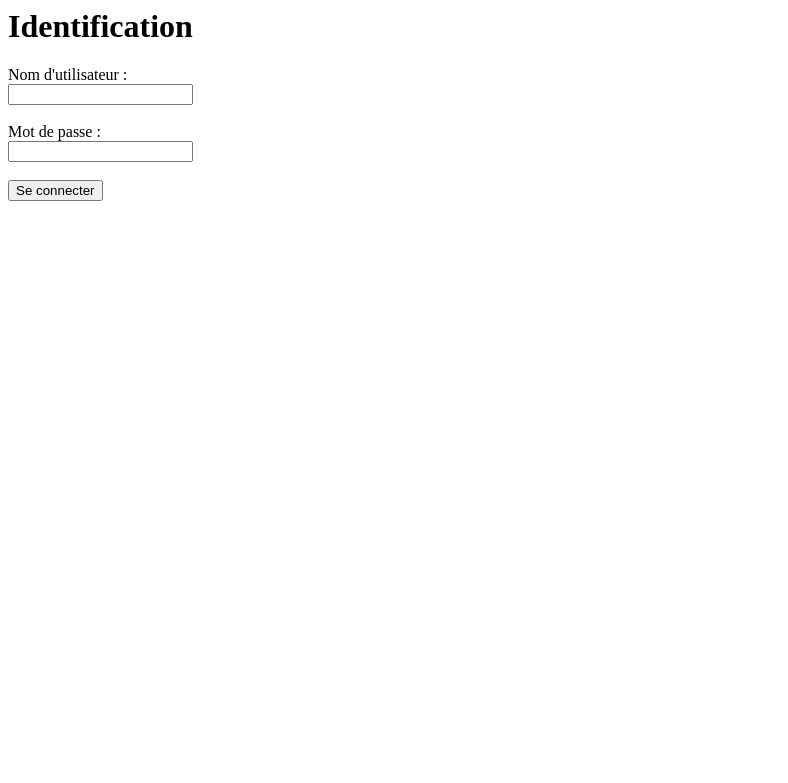
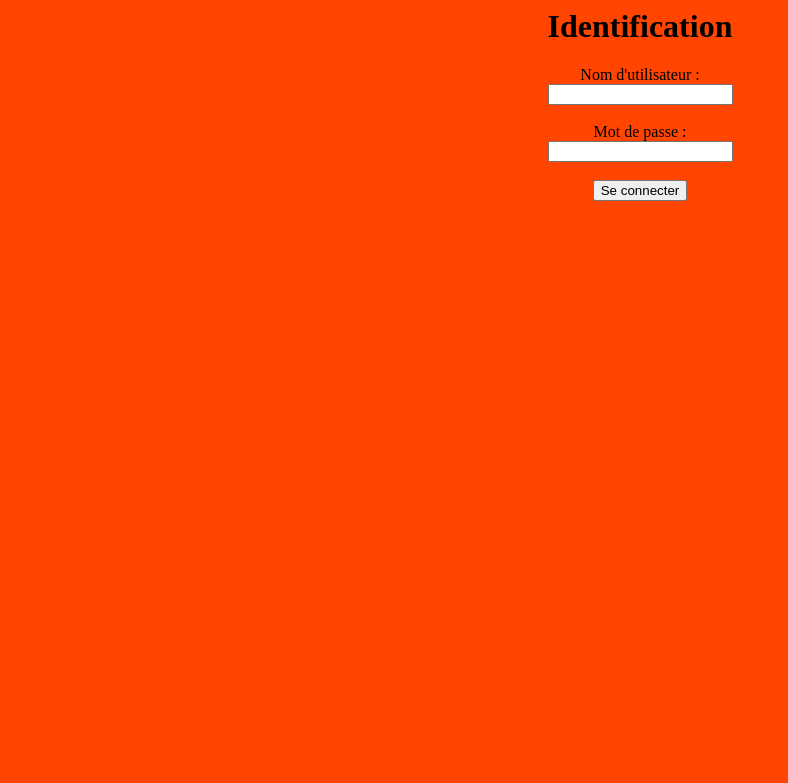
Before and after one commit to NicolasGuruphat/Open-Tennis-de-Lyon, a PHP site: page / in a window 1280 px wide. Shown: the top 783 px of the page, without its empty margins (0-788 px from the left). Run offline with PHP 8.4, Linux system fonts and the light colour scheme.

Commit message:
CSS basique de la page d'accueil

```diff
--- a/CRM/index.php
+++ b/CRM/index.php
@@ -5,7 +5,7 @@
         <title>Identification</title>
     </head>
     <body>
-
+        <div id="identificationTotale">
             <h1>Identification</h1>
 
             <?php
@@ -29,6 +29,6 @@
                 <input type='password' id='fmotDePasse' name='motDePasse'><br><br>
                 <input type='submit' value='Se connecter'>
             </form>
-
+        </div>
     </body>
 </html>
--- a/CRM/listeVIP.php
+++ b/CRM/listeVIP.php
@@ -8,7 +8,6 @@ if(isset($_COOKIE["token"])){
         $query = $bdd->prepare('SELECT * from ListeVIP');
         $query->execute();
         while($data=$query->fetch()){
-            echo $data[0];
             if($data[1] != null){
                 $secondQuery = $bdd->prepare("SELECT nom,prenom,ListeVIP.idFiche from ListeVIP join Joueur where Joueur.idJoueur=$data[0]");
             }
--- a/CRM/style.css
+++ b/CRM/style.css
@@ -7,4 +7,11 @@
 img {
     width: 150px;
     height: auto;
-  }
+}
+
+#identificationTotale{
+    text-align: center;
+}
+body{
+    background-color: orangered;
+}
```
Lines whose indentation alone changed are shown as unchanged.
